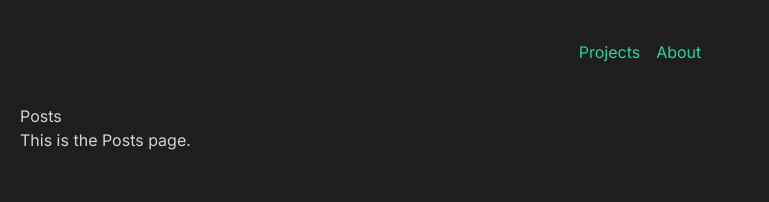
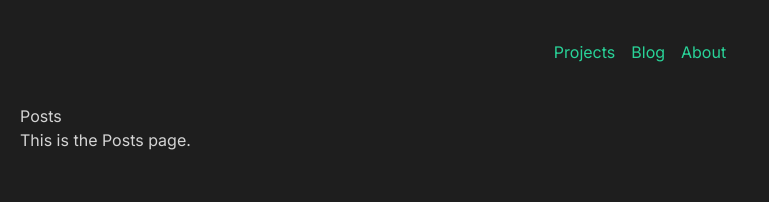
Before and after one commit to liang256/liangyu.dev, a Next.js app: page /posts in a window 1280 px wide. Shown: the top 202 px of the page, without its empty margins (0-769 px from the left). Built offline with nearby package versions, Linux system fonts and the light colour scheme.

Commit message:
chore: Update navigation bar in layout component
The navigation bar in the layout component has been updated to include a new link to the "Posts" page. This commit ensures that users can easily navigate to the Posts section of the website.

```diff
--- a/src/app/_components/nav-bar.tsx
+++ b/src/app/_components/nav-bar.tsx
@@ -10,11 +10,11 @@ export function NavBar() {
             <span>Projects</span>
           </Link>
         </li>
-        {/* <li>
+        <li>
           <Link href="/posts">
             <span>Blog</span>
           </Link>
-        </li> */}
+        </li>
         <li>
           <Link href="/about">
             <span>About</span>
--- a/src/app/about/page.tsx
+++ b/src/app/about/page.tsx
@@ -1,5 +1,3 @@
-import Container from "@/app/_components/container";
-import { NavBar } from "@/app/_components/nav-bar";
 import fs from "fs";
 import { join } from "path";
 import markdownToHtml from "@/lib/markdownToHtml";
@@ -13,8 +11,7 @@ export default async function AboutPage() {
     const markdownContent = await markdownToHtml(fileContents || "");
 
     return (
-        <Container>
-            <NavBar />
+        <div>
             <div style={{padding: "41.77% 0 0 0", position: "relative"}}>
                 <iframe
                     src="https://player.vimeo.com/video/412302470?h=d0af2aa869"
@@ -25,6 +22,6 @@ export default async function AboutPage() {
                 <Script src="https://player.vimeo.com/api/player.js" strategy="lazyOnload" />
             </div>
             <PostBody content={markdownContent}/>
-        </Container>
+        </div>
     );
 }
--- a/src/app/layout.tsx
+++ b/src/app/layout.tsx
@@ -2,6 +2,8 @@ import Footer from "@/app/_components/footer";
 import { CMS_NAME, HOME_OG_IMAGE_URL } from "@/lib/constants";
 import type { Metadata } from "next";
 import { Inter } from "next/font/google";
+import { NavBar } from "@/app/_components/nav-bar";
+import Container from "@/app/_components/container";
 
 import "./globals.css";
 
@@ -71,7 +73,8 @@ export default function RootLayout({
      crossOrigin="anonymous"></script>
       </head>
       <body className={inter.className}>
-        <div className="min-h-screen">{children}</div>
+        <NavBar />
+          <Container><div className="min-h-screen">{children}</div></Container>
         <Footer />
       </body>
     </html>
--- a/src/app/posts/page.tsx
+++ b/src/app/posts/page.tsx
@@ -1,14 +1,11 @@
-import Container from "@/app/_components/container";
 import { NavBar } from "@/app/_components/nav-bar";
+import { getSortedPostsData } from "@/services/posts";
 
 export default function PostList() {
   return (
-    <Container>
-      <NavBar />
-      <div>
-        <h1>Posts</h1>
-        <p>This is the Posts page.</p>
-      </div>
-    </Container>
+    <div>
+      <h1>Posts</h1>
+      <p>This is the Posts page.</p>
+    </div>
   );
 }
--- a/src/app/projects/page.tsx
+++ b/src/app/projects/page.tsx
@@ -1,6 +1,4 @@
 import React from 'react';
-import Container from '@/app/_components/container';
-import { NavBar } from '@/app/_components/nav-bar';
 import { Card } from '../_components/card';
 import Link from "next/link";
 import { Article } from './article';
@@ -21,8 +19,7 @@ export default function Projects() {
     );
 
   return (
-    <Container>
-      <NavBar />
+    <div>
         <div className="grid grid-cols-1 gap-8 mx-auto lg:grid-cols-2 ">
           <Card>
             <Link href={featured.link}>
@@ -104,6 +101,6 @@ export default function Projects() {
               ))}
           </div>
         </div>
-    </Container>
+    </div>
   );
 }
```
